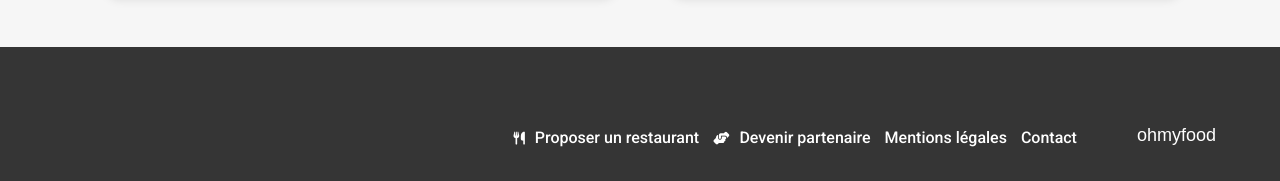
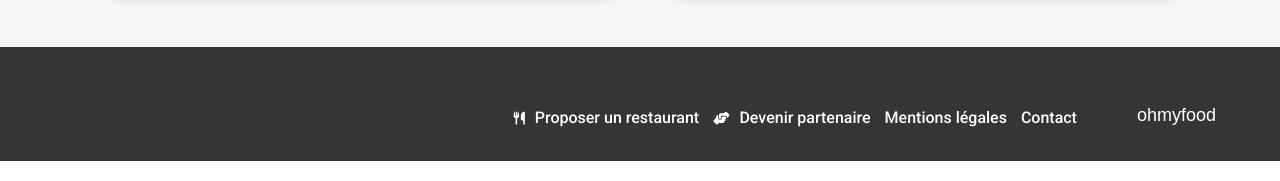
Before and after one commit to Laura-S21/OhMyFood, a website: page index.html in a window 1280 px wide. Shown: the part 1133-1314 px from the top of the page. Drawn offline with Linux system fonts and the light colour scheme; a web font is replaced by a local one.

Commit message:
correction footer

```diff
--- a/sass/Layout/_footer.scss
+++ b/sass/Layout/_footer.scss
@@ -10,7 +10,7 @@
     @include min-width(large) {
         display: flex;
         flex-direction: row-reverse;
-        padding-top: 78px;
+        padding-top: 58px;
         padding-right: 5%;
         padding-bottom: 30px;
     }
```
Also changed, not shown: assets/style.css.
